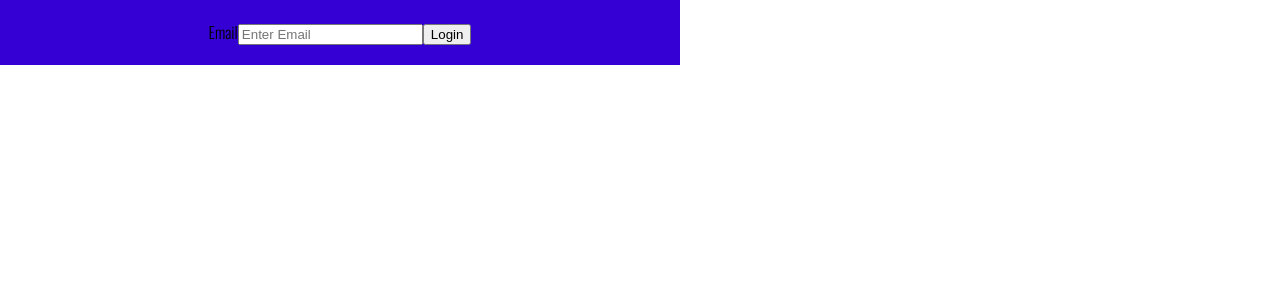
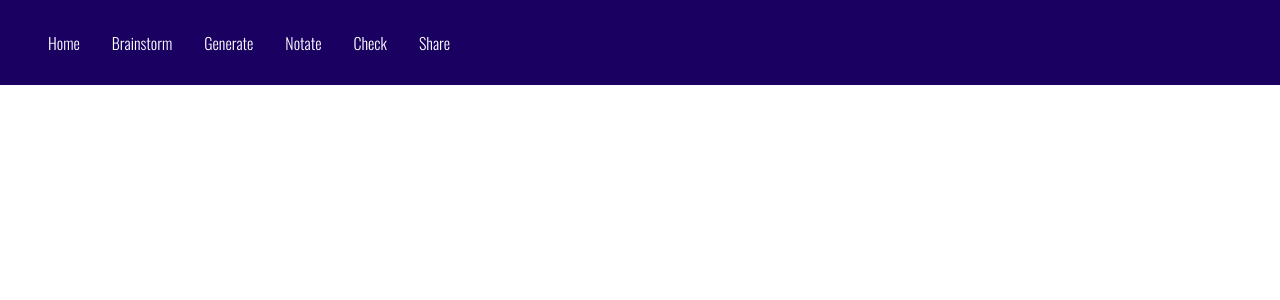
Before and after one commit to anjalik02/436-app, a React (Create React App) app: page /login-link in a window 1280 px wide. Shown: the top 300 px of the page. Built offline with nearby package versions, Linux system fonts and the light colour scheme; no server answers.

Commit message:
Revert "magic link working without route blocking or styling"
This reverts commit 596a9c2c6c3d0040a0b978ccc879202bbd0b46a3.

```diff
--- a/package.json
+++ b/package.json
@@ -7,11 +7,9 @@
     "@testing-library/react": "^13.4.0",
     "@testing-library/user-event": "^13.5.0",
     "bootstrap": "^5.2.3",
-    "firebase": "^9.20.0",
     "react": "^18.2.0",
     "react-bootstrap": "^2.7.4",
     "react-dom": "^18.2.0",
-    "react-firebase-hooks": "^5.1.1",
     "react-icons": "^4.8.0",
     "react-router-dom": "^6.10.0",
     "react-scripts": "5.0.1",
--- a/src/App.js
+++ b/src/App.js
@@ -1,85 +1,29 @@
-// import React, { useState } from 'react';
-// import './App.css';
-// import Navbar from './components/navbar';
-// import { BrowserRouter as Router, Routes, Route, Navigate } from 'react-router-dom';
-// import Home from './components/pages/home';
-// import Brainstorm from './components/pages/brainstorm';
-// import Generate from './components/pages/generate';
-// import Notate from './components/pages/notate';
-// import Check from './components/pages/check';
-// import Share from './components/pages/share';
-// import LoginHome from './components/pages/loginHome';
-// import LoginLink from './components/pages/loginLink';
-
-// function App() {
-//   const [isLoggedIn, setIsLoggedIn] = useState(false);
-
-//   const handleLogin = () => {
-//     setIsLoggedIn(true);
-//   };
-
-//   return (
-//     <Router>
-//       <Routes>
-//         <Route path='/login' element={<LoginHome handleLogin={handleLogin} />} />
-//         <Route path='/login-link' element={<LoginLink />} />
-//         {isLoggedIn ? (
-//           <>
-//             <Navbar isLoggedIn={isLoggedIn} />
-//             <Route exact path='/' element={<Home />} />
-//             <Route path='/home' element={<Home />} />
-//             <Route path='/brainstorm' element={<Brainstorm />} />
-//             <Route path='/generate' element={<Generate />} />
-//             <Route path='/notate' element={<Notate />} />
-//             <Route path='/check' element={<Check />} />
-//             <Route path='/share' element={<Share />} />
-//           </>
-//         ) : (
-//           <Navigate to='/login' />
-//         )}
-//       </Routes>
-//     </Router>
-//   );
-// }
-
-// export default App;
-
-
-import React, { useState } from 'react';
+import React from 'react';
 import './App.css';
 import Navbar from './components/navbar';
-import { BrowserRouter as Router, Routes, Route, Navigate } from 'react-router-dom';
+import { BrowserRouter as Router, Routes, Route} from 'react-router-dom';
 import Home from './components/pages/home';
 import Brainstorm from './components/pages/brainstorm';
 import Generate from './components/pages/generate';
 import Notate from './components/pages/notate';
 import Check from './components/pages/check';
 import Share from './components/pages/share';
-import LoginHome from './components/pages/loginHome';
-import LoginLink from './components/pages/loginLink';
 
 function App() {
-  const [isLoggedIn, setIsLoggedIn] = useState(false);
-
-  const handleLogin = () => {
-    setIsLoggedIn(true);
-  };
-
-  return (
+return (
     <Router>
-      <Routes>
-        <Route path='/login' element={<LoginHome />} />
-        <Route path='/login-link' element={<LoginLink />} />
+    <Navbar />
+    <Routes>
         <Route exact path='/' element={<Home />} />
-        <Route path='/home' element={<Home />} />
-        <Route path='/brainstorm' element={<Brainstorm />} />
-        <Route path='/generate' element={<Generate />} />
-        <Route path='/notate' element={<Notate />} />
-        <Route path='/check' element={<Check />} />
-        <Route path='/share' element={<Share />} />
-      </Routes>
+        <Route path='/home' element={<Home/>} />
+        <Route path='/brainstorm' element={<Brainstorm/>} />
+        <Route path='/generate' element={<Generate/>} />
+        <Route path='/notate' element={<Notate/>} />
+        <Route path='/check' element={<Check/>} />
+        <Route path='/share' element={<Share/>} />
+    </Routes>
     </Router>
-  );
+);
 }
 
 export default App;
--- a/src/FirebaseConfig.js
+++ /dev/null
@@ -1,25 +0,0 @@
-// Import the functions you need from the SDKs you need
-import { initializeApp } from "firebase/app";
-//import { getAnalytics } from "firebase/analytics";
-import {getAuth} from 'firebase/auth'
-// TODO: Add SDKs for Firebase products that you want to use
-// https://firebase.google.com/docs/web/setup#available-libraries
-
-// Your web app's Firebase configuration
-// For Firebase JS SDK v7.20.0 and later, measurementId is optional
-const firebaseConfig = {
-  apiKey: "AIzaSyCWU1-5_wLjdlS_mzOsu9iDWW3jlsTYEYQ",
-  authDomain: "kahamusic-450ea.firebaseapp.com",
-  projectId: "kahamusic-450ea",
-  storageBucket: "kahamusic-450ea.appspot.com",
-  messagingSenderId: "460791591232",
-  appId: "1:460791591232:web:9172d75d31602dc0e1caa5",
-  measurementId: "G-E395YV5W4Z"
-};
-
-// Initialize Firebase
-const app = initializeApp(firebaseConfig);
-//const analytics = getAnalytics(app);
-const auth = getAuth(app);
-
-export {auth}
--- a/src/components/pages/loginHome.js
+++ /dev/null
@@ -1,53 +0,0 @@
-import React from 'react'
-import {useAuthState} from 'react-firebase-hooks/auth';
-import {auth} from '../../FirebaseConfig';
-import { useNavigate } from 'react-router-dom';
-
-const LoginHome = () => {
-
-  const [user, loading, error] = useAuthState(auth);
-
-  console.log(error);
-
-  const navigate = useNavigate();
-
-  const handleLogout=()=>{
-    auth.signOut().then(()=>{
-      console.log('successfully logged out');
-      navigate('/');
-    }).catch((err)=>{
-      console.log(err);
-    })
-  }
-
-  return (
-    <div className='box'>
-      {loading?(
-        <div>Loading...</div>
-      ):(
-        <>
-          {user?(
-            <>
-              <button className='btn btn-secondary btn-md'
-                onClick={handleLogout}>
-                LOGOUT
-              </button>
-              <h3>Welcome {user.displayName}</h3>
-              <p>{user.email}</p>
-              <div className='photo'>
-                <img src={user.photoURL} alt="dp" referrerPolicy='no-referrer'/>
-              </div>
-            </>
-          ):(
-            <button className='btn btn-primary btn-md'
-              onClick={()=>navigate('/login-link')}>
-              LOGIN
-            </button>
-          )}
-        </>
-      )}
-    </div>
-  )
-}
-
-export default LoginHome;
--- a/src/components/pages/loginLink.js
+++ /dev/null
@@ -1,125 +0,0 @@
-import React, {useState, useEffect} from 'react';
-import { useAuthState } from 'react-firebase-hooks/auth';
-import { auth } from '../../FirebaseConfig';
-import { useNavigate, useLocation } from 'react-router-dom';
-import { isSignInWithEmailLink, sendSignInLinkToEmail, signInWithEmailLink } from 'firebase/auth';
-
-const LoginLink = () => {
-
-  const [user] = useAuthState(auth);
-
-  const navigate = useNavigate();
-  const location = useLocation();
-  const {search} = location;
-
-  const [email, setEmail] = useState('');
-
-  const [loginLoading, setLoginLoading] = useState(false);
-  const [loginError, setLoginError] = useState('');
-
-  const [infoMsg, setInfoMsg] = useState('');
-
-  const [initialLoading, setInitialLoading] = useState(false);
-  const [initialError, setInitialError] = useState('');
-
-  useEffect(()=>{
-    if(user){
-      // user is already signed in
-      navigate('/home');
-    }
-    else{
-      // user is not signed in but the link is valid
-      if(isSignInWithEmailLink(auth, window.location.href)){
-        // now in case user clicks the email link on a different device, we will ask for email confirmation
-        let email = localStorage.getItem('email');
-        if(!email){
-          email = window.prompt('Please provide your email');
-        }
-        // after that we will complete the login process
-        setInitialLoading(true);
-        signInWithEmailLink(auth, localStorage.getItem('email'), window.location.href)
-        .then((result)=>{
-          // we can get the user from result.user but no need in this case
-          console.log(result.user);
-          localStorage.removeItem('email');
-          setInitialLoading(false);
-          setInitialError('');
-          navigate('/');
-        }).catch((err)=>{
-          setInitialLoading(false);
-          setInitialError(err.message);
-          navigate('/login');
-        })
-      }
-      else{
-        console.log('enter email and sign in');
-      }
-    }
-  },[user, search, navigate]);
-
-  const handleLogin=(e)=>{
-    e.preventDefault();
-    setLoginLoading(true);
-    sendSignInLinkToEmail(auth, email, {
-      // this is the URL that we will redirect back to after clicking on the link in mailbox
-      url: 'http://localhost:3000/home',
-      handleCodeInApp: true,
-    }).then(()=>{
-      localStorage.setItem('email', email);
-      setLoginLoading(false);
-      setLoginError('');
-      setInfoMsg('We have sent you an email with a link to sign in');
-    }).catch(err=>{
-      setLoginLoading(false);
-      setLoginError(err.message);
-    })
-  }
-
-  return (
-    <div className='box'>
-      {initialLoading?(
-        <div>Loading...</div>
-      ):(
-        <>
-          {initialError!==''?(
-            <div className='error-msg'>{initialError}</div>
-          ):(
-            <>
-              {/* We are checking user because for a split second, we will not have user */}
-              {user?(
-                // so instead of seeing form, I am using this please wait msg
-                <div>Please wait...</div>
-              ):(
-                // for a split second we will see this form
-                <form className='form-group custom-form' onSubmit={handleLogin}>
-                  <label>Email</label>
-                  <input type={'email'} required placeholder='Enter Email'
-                  className='form-control'
-                  value={email||''} onChange={(e)=>setEmail(e.target.value)}/>
-                  <button type='submit' className='btn btn-success btn-md'>
-                    {loginLoading?(
-                      <span>Logging you in</span>
-                    ):(
-                      <span>Login</span>
-                    )}
-                  </button>
-                  {/* show login error msg */}
-                  {loginError!==''&&(
-                    <div className='error-msg'>{loginError}</div>
-                  )}
-
-                  {/* show info msg */}
-                  {infoMsg!==''&&(
-                    <div className='info-msg'>{infoMsg}</div>
-                  )}
-                </form>
-              )}
-            </>
-          )}
-        </>
-      )}
-    </div>
-  )
-}
-
-export default LoginLink;
```
Also changed, not shown: 1 other file (tests, documents, lock files or other folders).
